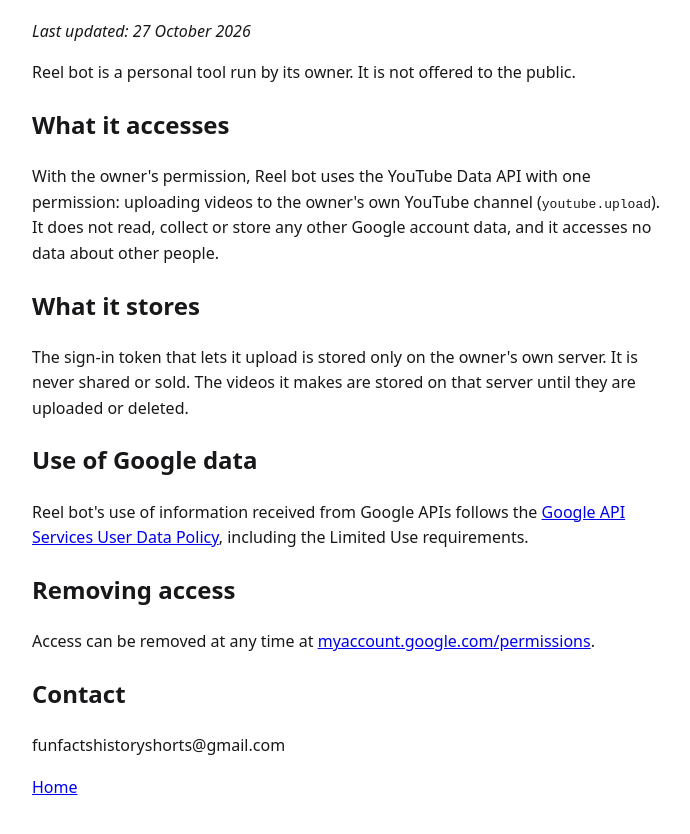
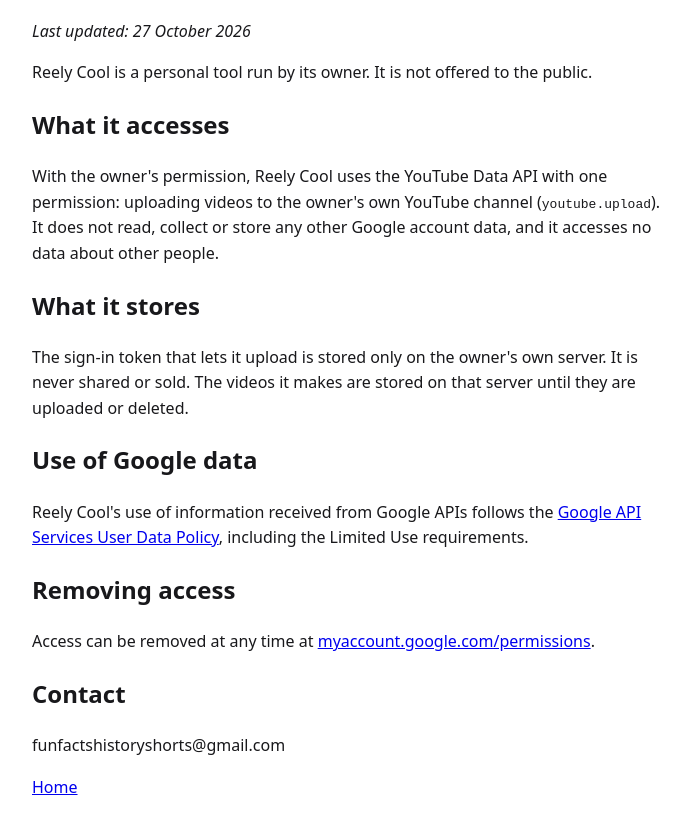
Before and after one commit to kyewilliams87-oss/funfactsandhistory, a plain HTML site: page privacy.html in a window 1280 px wide. Shown: the part 94-928 px from the top of the page, without its empty margins (288-978 px from the left). Drawn offline with Linux system fonts and the light colour scheme.

Commit message:
Update privacy.html

```diff
--- a/privacy.html
+++ b/privacy.html
@@ -1,21 +1,21 @@
 <!doctype html>
 <html lang="en"><head><meta charset="utf-8"><meta name="viewport" content="width=device-width,initial-scale=1">
-<title>Reel bot privacy policy</title>
+<title>Reely Cool privacy policy</title>
 <style>body{font-family:system-ui,sans-serif;max-width:640px;margin:40px auto;padding:0 16px;line-height:1.6;color:#18181b;background:#fff}
 @media (prefers-color-scheme:dark){body{color:#f4f4f5;background:#18181b}a{color:#93c5fd}}</style></head>
 <body>
 <h1>Privacy policy</h1>
 <p><em>Last updated: 27 October 2026</em></p>
-<p>Reel bot is a personal tool run by its owner. It is not offered to the public.</p>
+<p>Reely Cool is a personal tool run by its owner. It is not offered to the public.</p>
 <h2>What it accesses</h2>
-<p>With the owner's permission, Reel bot uses the YouTube Data API with one permission:
+<p>With the owner's permission, Reely Cool uses the YouTube Data API with one permission:
 uploading videos to the owner's own YouTube channel (<code>youtube.upload</code>).
 It does not read, collect or store any other Google account data, and it accesses no data about other people.</p>
 <h2>What it stores</h2>
 <p>The sign-in token that lets it upload is stored only on the owner's own server. It is never shared or sold.
 The videos it makes are stored on that server until they are uploaded or deleted.</p>
 <h2>Use of Google data</h2>
-<p>Reel bot's use of information received from Google APIs follows the
+<p>Reely Cool's use of information received from Google APIs follows the
 <a href="https://developers.google.com/terms/api-services-user-data-policy">Google API Services User Data Policy</a>,
 including the Limited Use requirements.</p>
 <h2>Removing access</h2>
```
